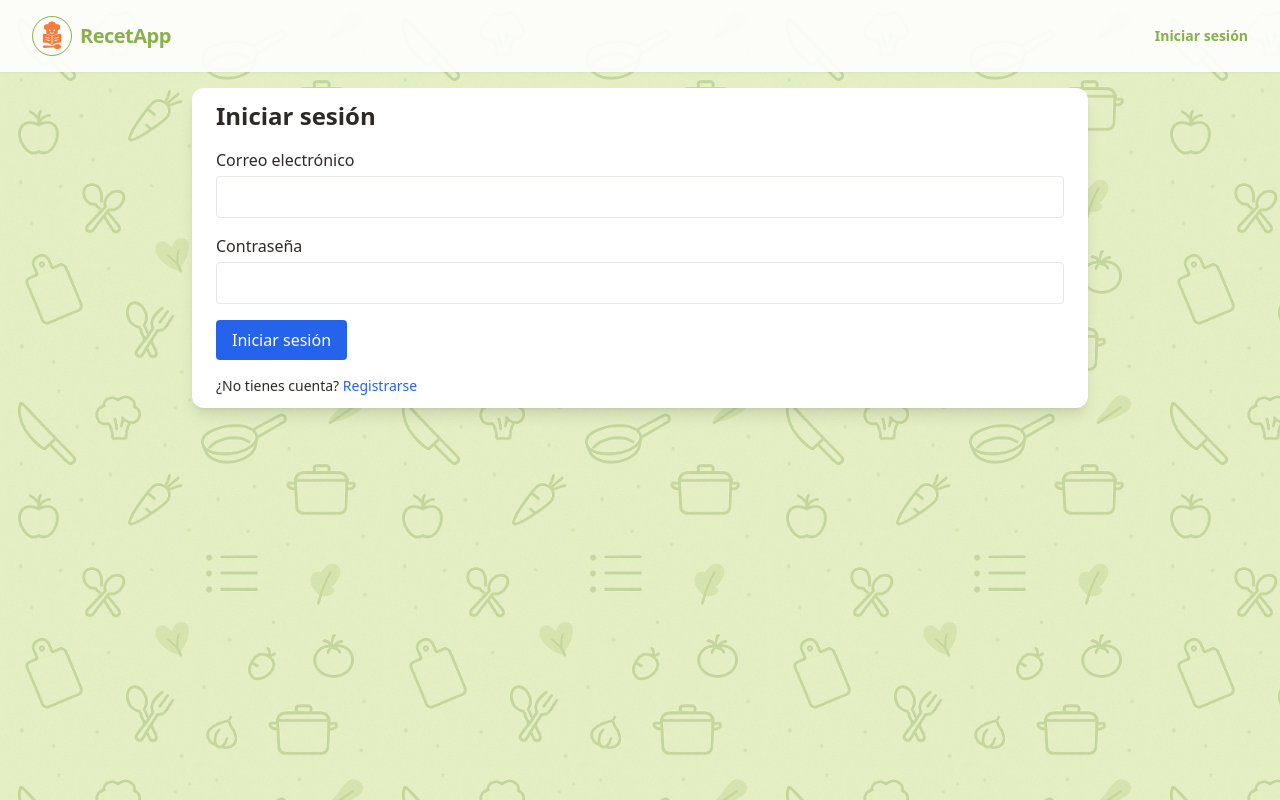
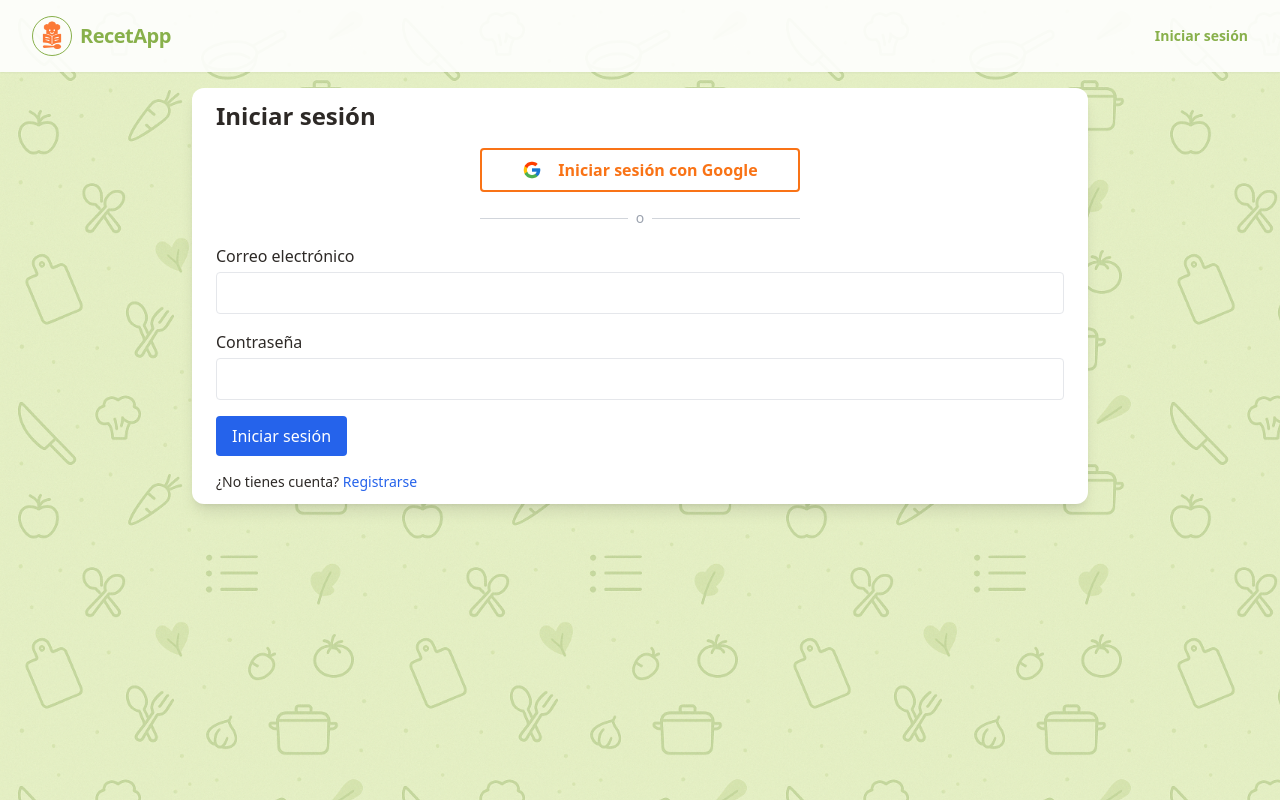
Before and after one commit to JoseCristhianRG/RecetApp, a React (Create React App) app: page /login in a window 1280 px wide. Built offline with nearby package versions, Linux system fonts and the light colour scheme; no server answers; the database is empty.

Commit message:
SignIn With Google

```diff
--- a/src/AuthContext.js
+++ b/src/AuthContext.js
@@ -4,7 +4,9 @@ import {
   onAuthStateChanged,
   createUserWithEmailAndPassword,
   signInWithEmailAndPassword,
-  signOut
+  signOut,
+  GoogleAuthProvider,
+  signInWithPopup
 } from 'firebase/auth';
 import { Navigate } from 'react-router-dom';
 import { db } from './firebase';
@@ -17,6 +19,7 @@ export const AuthContext = createContext({
   signup: async () => {},
   signin: async () => {},
   signout: async () => {},
+  signinWithGoogle: async () => {},
 });
 
 export function AuthProvider({ children }) {
@@ -51,10 +54,17 @@ export function AuthProvider({ children }) {
     signInWithEmailAndPassword(auth, email, password);
   const signout = () => signOut(auth);
 
+  const signinWithGoogle = async () => {
+    const provider = new GoogleAuthProvider();
+    const result = await signInWithPopup(auth, provider);
+    // Si es nuevo usuario, podrías guardar en Firestore aquí
+    return result;
+  };
+
   if (loading) return <div>Cargando sesión...</div>;
 
   return (
-    <AuthContext.Provider value={{ user, userRole, signup, signin, signout }}>
+    <AuthContext.Provider value={{ user, userRole, signup, signin, signout, signinWithGoogle }}>
       {children}
     </AuthContext.Provider>
   );
--- a/src/pages/LoginPage.js
+++ b/src/pages/LoginPage.js
@@ -9,7 +9,7 @@ function LoginPage() {
   const [email, setEmail] = useState('');
   const [password, setPassword] = useState('');
   // Obtiene la función de inicio de sesión y navegación
-  const { signin } = useContext(AuthContext);
+  const { signin, signinWithGoogle } = useContext(AuthContext);
   const navigate = useNavigate();
 
   // Maneja el envío del formulario de inicio de sesión
@@ -28,6 +28,29 @@ function LoginPage() {
     <div className="p-6 py-3">
       <div className="max-w-md md:max-w-2xl xl:max-w-4xl mx-auto">
         <h1 className="text-2xl font-bold mb-4">Iniciar sesión</h1>
+        <div className="mt-4 flex flex-col items-center">
+          <button
+            type="button"
+            onClick={async () => {
+              try {
+                const result = await signinWithGoogle();
+                // Si es nuevo usuario, podrías guardar en Firestore aquí
+                navigate('/');
+              } catch (err) {
+                alert(err.message);
+              }
+            }}
+            className="w-full max-w-xs px-4 py-2 bg-white border-2 border-pantoneorange text-pantoneorange rounded font-bold flex items-center justify-center gap-2 mb-4 hover:bg-pantoneyellow/30 transition"
+          >
+            <img src={require('../images/google_logo.png')} alt="Google" className="w-5 h-5 mr-2" />
+            Iniciar sesión con Google
+          </button>
+          <div className="w-full max-w-xs flex items-center mb-4">
+            <div className="flex-1 h-px bg-gray-300"></div>
+            <span className="mx-2 text-gray-400 text-sm">o</span>
+            <div className="flex-1 h-px bg-gray-300"></div>
+          </div>
+        </div>
         <form onSubmit={handleSubmit} className="space-y-4">
           {/* Campo para el correo electrónico */}
           <div>
```
Also changed, not shown: src/images/google_logo.png (added).
